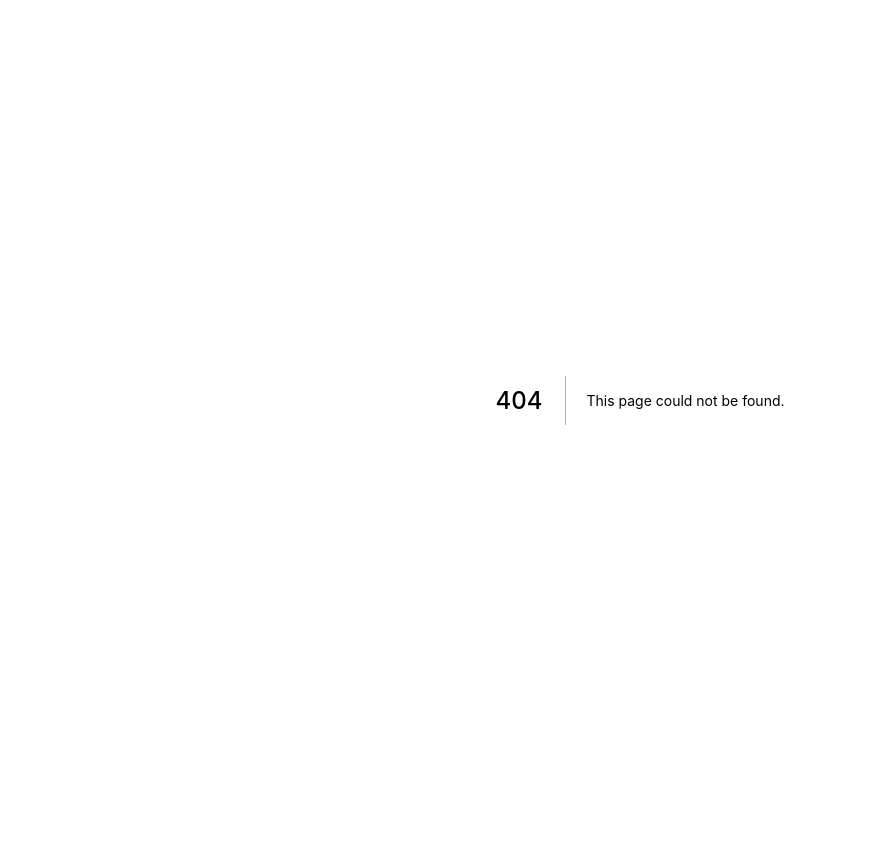
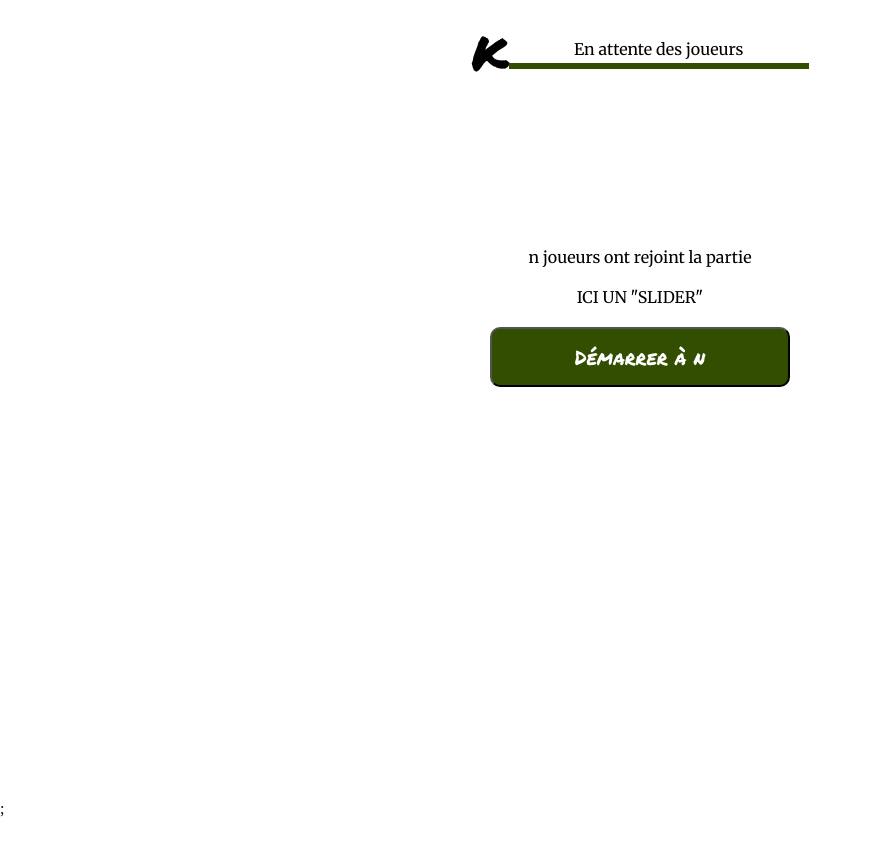
Before and after one commit to YGuirado/karak_frontend, a Next.js app: page /gamelauncher in a window 1280 px wide. Before the commit this address had no page. Shown: the top 856 px of the page, without its empty margins (0-872 px from the left). Before the commit the page ends 800 px from the top, so only its background shows below. Built offline with nearby package versions, Linux system fonts and the light colour scheme.

Commit message:
start poc about handling url and get all the game to start playing :-)

```diff
--- /dev/null
+++ b/components/Gamelauncher.js
@@ -0,0 +1,51 @@
+import styles from '../styles/ConfigGame.module.css';
+import Link from 'next/link';
+import React from 'react';
+import { FontAwesomeIcon } from '@fortawesome/react-fontawesome';
+import { faShareNodes } from '@fortawesome/free-solid-svg-icons';
+import { useSelector } from 'react-redux'
+import { useRouter } from 'next/router';
+import { RWebShare } from "react-web-share";
+
+
+
+function Gamelauncher() {
+    const router = useRouter()
+    const gameId = useSelector((state) => state.games.id);
+
+
+    return (
+        <div className={styles.container}>
+
+            <div className={styles.headerContainer}>
+                <span className={styles.logoLetter}>K</span>
+                <p className={styles.headerText}>En attente des joueurs</p>
+            </div>
+
+            <div className={styles.subContainer}>
+
+                <div className={styles.urlSection}>
+                    <span className={styles.h2}>
+                        n joueurs ont rejoint la partie
+                    </span>
+
+                    <span className={styles.h2}>
+                        ICI UN "SLIDER"
+                    </span>
+
+                    <div title="Démarrer la partie"  >
+                        <button onClick={() => alert('La partie commence')} className={styles.largeBtn}>
+                            <span>Démarrer à n</span>
+                        </button>
+                    </div>
+                    </div>
+            </div>
+
+        </div>
+
+
+
+    )
+};
+
+export default Gamelauncher;
--- /dev/null
+++ b/modules/urls.js
@@ -0,0 +1,4 @@
+const REMOTE_URL = 'http://192.168.1.52:3000'
+const FRONTEND_URL = 'http://192.168.1.52:3000'
+
+module.exports = { REMOTE_URL, FRONTEND_URL};
--- a/package.json
+++ b/package.json
@@ -17,6 +17,8 @@
     "@fortawesome/react-fontawesome": "^0.2.0",
     "@mui/material": "^5.13.1",
     "@reduxjs/toolkit": "^1.9.5",
+    "dotenv": "^16.0.3",
+    "fs": "^0.0.1-security",
     "next": "12.1.6",
     "react": "18.1.0",
     "react-dom": "18.1.0",
--- /dev/null
+++ b/pages/gamelauncher.js
@@ -0,0 +1,13 @@
+
+import Gamelauncher from '../components/Gamelauncher';
+
+function goto_gamelauncher() {
+
+    return (
+        <div >
+             <Gamelauncher />;
+        </div>
+    )
+}
+
+export default goto_gamelauncher;
--- a/reducers/games.js
+++ b/reducers/games.js
@@ -3,6 +3,7 @@ import { createSlice } from '@reduxjs/toolkit';
 const initialState = {
   id : '',
   playerName: [],
+  gamecreator: false,
  }
 
 export const gamesSlice = createSlice({
@@ -18,8 +19,12 @@ export const gamesSlice = createSlice({
     state.playerName = action.payload;
   },
 
+  setCreator: (state) => {
+    state.gamecreator = true
+  }
+
  },
 });
 
-export const { gameId, AddPlayersNames } = gamesSlice.actions;
+export const { gameId, AddPlayersNames, setCreator } = gamesSlice.actions;
 export default gamesSlice.reducer;
```
Also changed, not shown: components/Addplayer.js (+7 -1 lines), components/Home.js (+23 -12 lines), components/Shareurl.js (+7 -6 lines), 2 other files (tests, documents, lock files or other folders).
